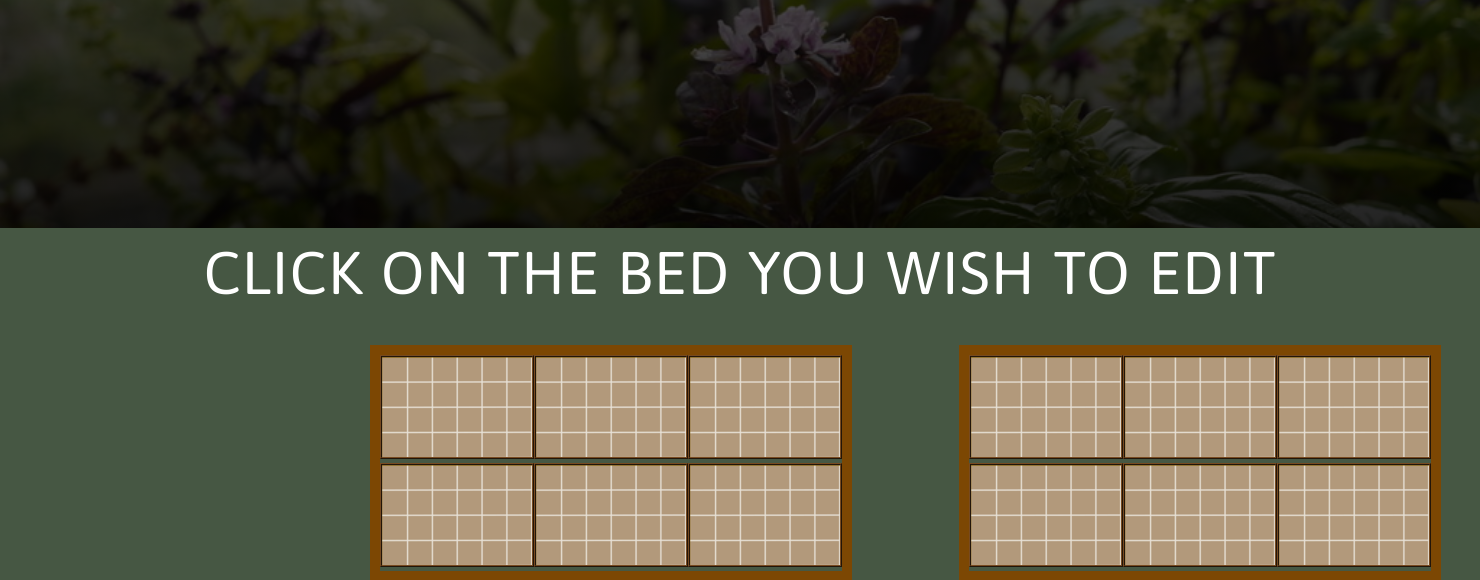
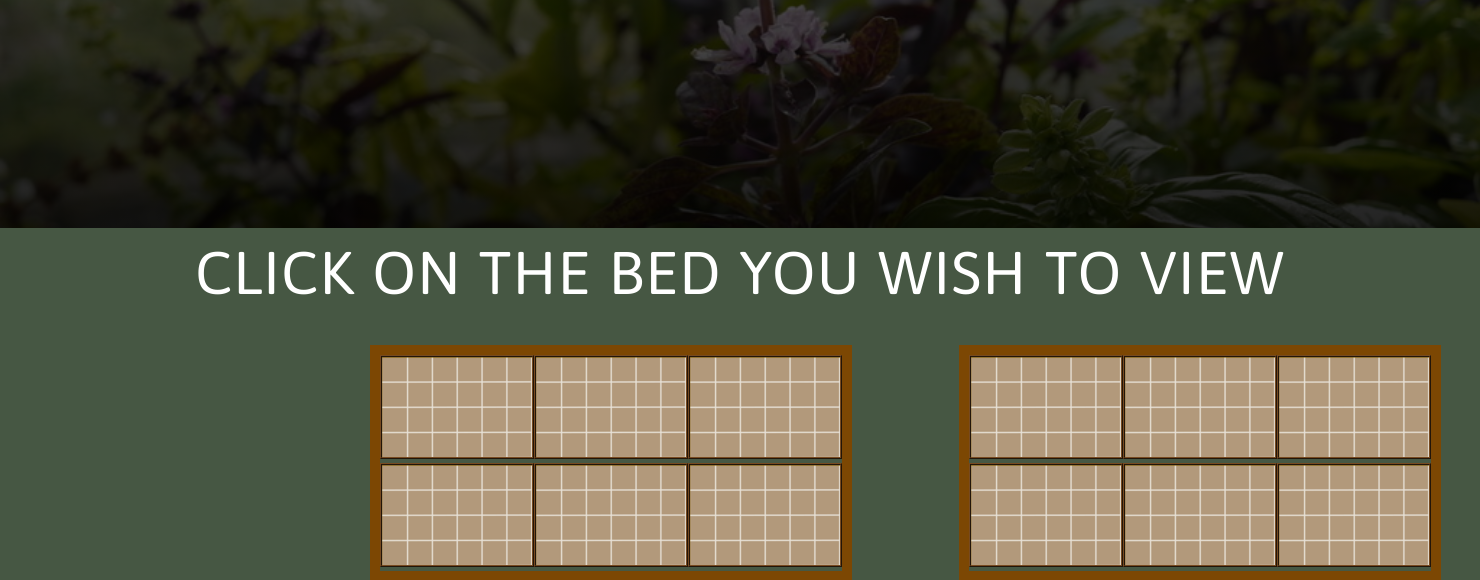
Before and after one commit to Greenhouse-Project/greenhouseTest, a Flask app: page /front in a window 1480 px wide. Shown: the part 572-1152 px from the top of the page. Run offline with Flask 2, Linux system fonts and the light colour scheme; parts of the project's set-up code (start-up, migrations or seed data) failed here and were passed over; some libraries are stand-ins or nearby versions.

Commit message:
fixing front end err

```diff
--- a/templates/back.html
+++ b/templates/back.html
@@ -35,7 +35,7 @@
         </div>
     </header>
     <section class="back" id="back">
-        <h2>Click on the bed you wish to edit</h2>
+        <h2>Click on the bed you wish to view</h2>
         <div class="item-box-of-3">
             <div class="img-box-of-3">
                 <!-- <script> fillGrid()</script> -->
--- a/templates/front.html
+++ b/templates/front.html
@@ -37,7 +37,7 @@
 
     </header>
     <section class="front" id="front">
-        <h2>Click on the bed you wish to edit</h2>
+        <h2>Click on the bed you wish to view</h2>
         <div class="item-box-of-3">
             <div class="img-box-of-3">
                 <!-- <script> fillGrid()</script> -->
```
